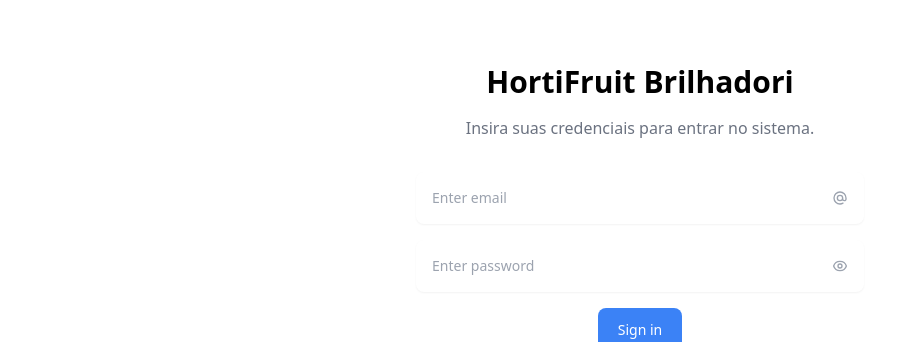
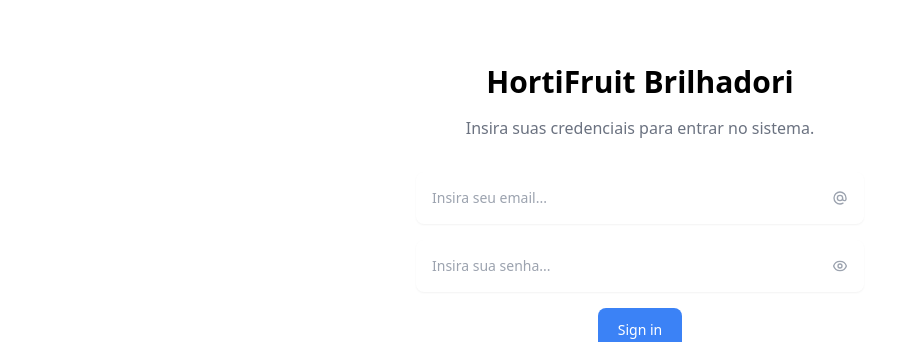
Before and after one commit to PedroLuisBrilhadori/my-pdv-front, a Next.js app: page /login in a window 1280 px wide. Shown: the top 342 px of the page, without its empty margins (0-910 px from the left). Built offline with nearby package versions, Linux system fonts and the light colour scheme.

Commit message:
feat: adicona pequena animação caso a senha esteja incorreta

```diff
--- a/package.json
+++ b/package.json
@@ -10,6 +10,7 @@
   },
   "dependencies": {
     "@next/font": "13.1.1",
+    "animate.css": "^4.1.1",
     "next": "13.1.1",
     "nookies": "^2.5.2",
     "react": "18.2.0",
--- a/src/context/AuthContext.tsx
+++ b/src/context/AuthContext.tsx
@@ -54,7 +54,9 @@ export function AuthProvider({ children }: any) {
       }),
     });
 
-    const { token, user } = await request.json();
+    const { success, token, user, message } = await request.json();
+
+    if (!success) throw { message, status: request.status };
 
     setCookie(undefined, "nextauth.token", token, {
       maxAge: 60 * 60 * 1, // 1 hour
--- a/src/pages/_document.tsx
+++ b/src/pages/_document.tsx
@@ -1,13 +1,13 @@
-import { Html, Head, Main, NextScript } from 'next/document'
+import { Html, Head, Main, NextScript } from "next/document";
 
 export default function Document() {
   return (
-    <Html lang="en">
+    <Html lang="pt-br">
       <Head />
       <body>
         <Main />
         <NextScript />
       </body>
     </Html>
-  )
+  );
 }
--- a/src/pages/index.tsx
+++ b/src/pages/index.tsx
@@ -4,7 +4,7 @@ export default function Home() {
   return (
     <>
       <Head>
-        <title>Create Next App</title>
+        <title>HortiFruit Brilhadori</title>
         <link
           rel="stylesheet"
           href="https://fonts.googleapis.com/icon?family=Material+Icons"
--- a/src/pages/login.tsx
+++ b/src/pages/login.tsx
@@ -1,14 +1,29 @@
-import { Dispatch, SetStateAction, useContext, useState } from "react";
-import { useForm } from "react-hook-form";
+import {
+  ChangeEvent,
+  ChangeEventHandler,
+  Dispatch,
+  SetStateAction,
+  useContext,
+  useState,
+} from "react";
+import { useForm, UseFormRegister, FieldValues } from "react-hook-form";
 import { AuthContext } from "../context/AuthContext";
+import "animate.css";
 
 const LoginPage = () => {
   const { register, handleSubmit } = useForm();
   const [inputState, setInputState] = useState("password");
   const { signIn } = useContext(AuthContext);
 
+  const [wrong, setWrong] = useState({ user: false, password: false });
+
   async function handleSignIn(data: any) {
-    signIn(data);
+    try {
+      await signIn(data);
+    } catch (error) {
+      const { status } = error as { status: number; message: string };
+      handlerInputError(status, setWrong);
+    }
   }
 
   return (
@@ -20,37 +35,29 @@ const LoginPage = () => {
       <HeaderInfo />
 
       <div className="mx-auto mt-8 mb-0 max-w-md space-y-4">
-        <div>
-          <label htmlFor="email" className="sr-only">
-            Email
-          </label>
+        <InputForm
+          id="email"
+          type="email"
+          label="Email"
+          placeholder="Insira seu email..."
+          register={register}
+          wrong={wrong.user}
+          onChange={() => setWrong({ user: false, password: false })}
+        >
+          <DomainIcon />
+        </InputForm>
 
-          <div className="relative">
-            <input
-              {...register("email")}
-              type="email"
-              className="w-full rounded-lg border-gray-200 p-4 pr-12 text-sm shadow-sm"
-              placeholder="Enter email"
-            />
-            <DomainIcon />
-          </div>
-        </div>
-
-        <div>
-          <label htmlFor="password" className="sr-only">
-            Password
-          </label>
-
-          <div className="relative">
-            <input
-              {...register("password")}
-              type={inputState}
-              className="w-full rounded-lg border-gray-200 p-4 pr-12 text-sm shadow-sm"
-              placeholder="Enter password"
-            />
-            <EyeIcon state={inputState} setState={setInputState} />
-          </div>
-        </div>
+        <InputForm
+          id="password"
+          label="Senha"
+          type={inputState}
+          placeholder="Insira sua senha..."
+          register={register}
+          wrong={wrong.password}
+          onChange={() => setWrong({ user: false, password: false })}
+        >
+          <EyeIcon state={inputState} setState={setInputState} />
+        </InputForm>
 
         <div className="flex items-center justify-center">
           <button
@@ -63,6 +70,83 @@ const LoginPage = () => {
         </div>
       </div>
     </form>
+  );
+};
+
+type InputFormType = {
+  id: string;
+  label: string;
+  type: string;
+  placeholder: string;
+  register: UseFormRegister<FieldValues>;
+  wrong?: boolean;
+  children: JSX.Element;
+  value?: string;
+  onChange?: ChangeEventHandler<HTMLInputElement>;
+};
+
+const InputForm = ({ id, type, register, label, ...props }: InputFormType) => {
+  const styleName = props.wrong ? "wrong" : "normal";
+
+  const style = {
+    wrong: `rounded border-2 border-red-600 text-red-600 animate__animated animate__shakeX`,
+    normal: ``,
+  };
+
+  return (
+    <div className={`${style[styleName]}`}>
+      <label htmlFor="password" className="sr-only">
+        {label}
+      </label>
+
+      <div className="relative">
+        <InputData
+          id={id}
+          register={register}
+          type={type}
+          placeholder={props.placeholder}
+          onChange={props.onChange}
+          value={props.value}
+        />
+
+        {props.children}
+      </div>
+    </div>
+  );
+};
+
+const handlerInputError = (
+  status: number,
+  setWrong: ({}: { user: boolean; password: boolean }) => any
+) => {
+  if (status == 401) {
+    setWrong({ user: false, password: true });
+  }
+
+  if (status == 404) {
+    setWrong({ user: true, password: true });
+  }
+};
+
+type InputDataType = {
+  id: string;
+  type: string;
+  placeholder: string;
+  register: UseFormRegister<FieldValues>;
+  value?: string;
+  onChange?: ChangeEventHandler<HTMLInputElement>;
+};
+
+const InputData = ({ id, type, register, ...props }: InputDataType) => {
+  return (
+    <input
+      {...register(id)}
+      type={type}
+      className={`w-full rounded-lg p-4 pr-12 text-sm shadow-sm`}
+      placeholder={props.placeholder}
+      value={props.value}
+      onChange={props.onChange}
+    />
   );
 };
 
@@ -99,13 +183,12 @@ const DomainIcon = () => {
   );
 };
 
-const EyeIcon = ({
-  state,
-  setState,
-}: {
+type EyeIconType = {
   state: string;
   setState: Dispatch<SetStateAction<string>>;
-}) => {
+};
+
+const EyeIcon = ({ state, setState }: EyeIconType) => {
   return (
     <span
       onClick={() => changeEyeState(state, setState)}
@@ -135,10 +218,7 @@ const EyeIcon = ({
   );
 };
 
-function changeEyeState(
-  state: string,
-  setState: Dispatch<SetStateAction<string>>
-) {
+function changeEyeState(state: string, setState: (id: string) => any) {
   if (state === "password") return setState("text");
 
   setState("password");
```
Also changed, not shown: 1 other file (tests, documents, lock files or other folders).
